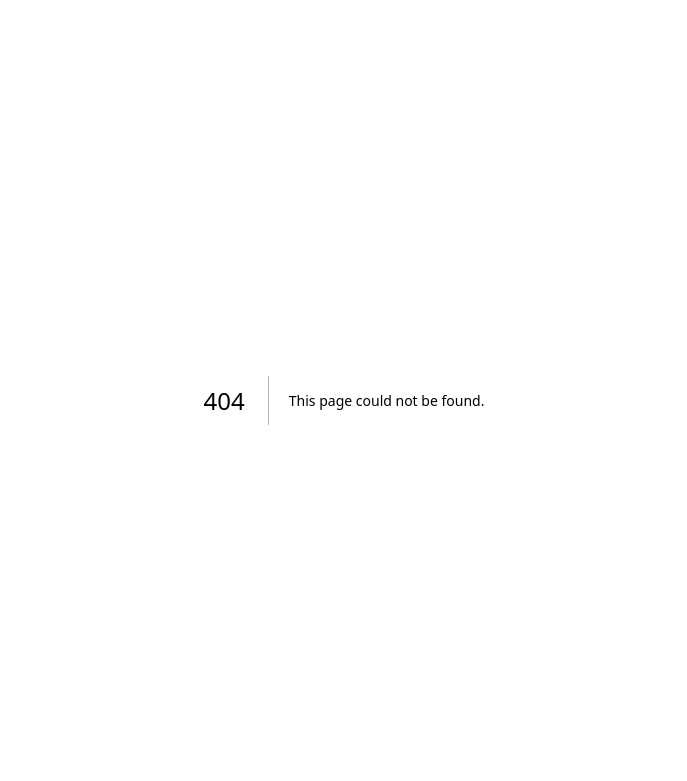
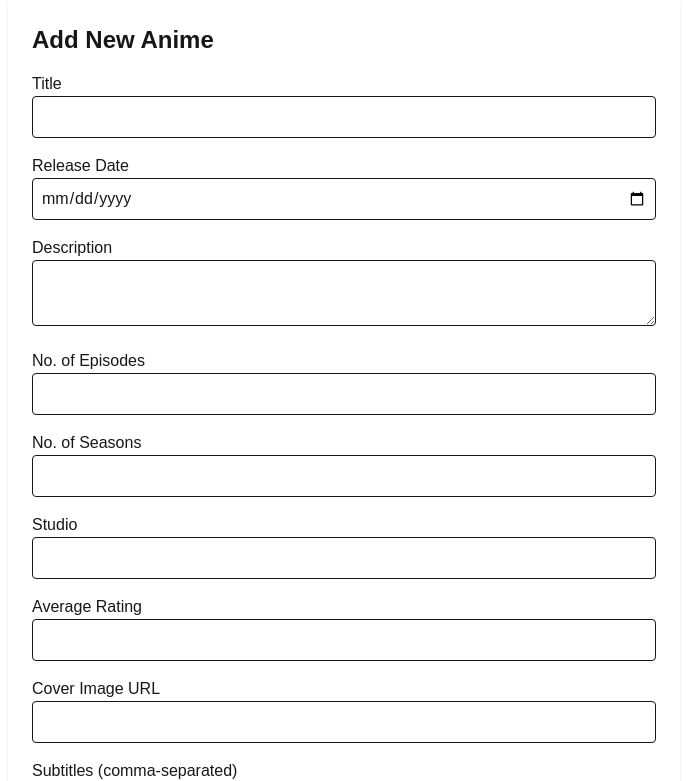
Before and after one commit to AamanPrime/AniVerse, a Next.js app: page /admin/addmovie in a window 1280 px wide. Before the commit this address had no page. Shown: the top 781 px of the page, without its empty margins (296-983 px from the left). Built offline with nearby package versions, Linux system fonts and the light colour scheme.

Commit message:
minor change

```diff
--- /dev/null
+++ b/src/app/admin/addmovie/page.jsx
@@ -0,0 +1,119 @@
+"use client";
+import { useState } from "react";
+
+export default function AddAnimePage() {
+  const [formData, setFormData] = useState({
+    Title: "",
+    ReleaseDate: "",
+    Description: "",
+    NoOfEpisodes: "",
+    NoOfSeasons: "",
+    Studio: "",
+    AverageRating: "",
+    CoverImage: "",
+    Subtitles: "",
+    Actors: "",
+    Languages: "",
+    Genres: "",
+  });
+
+  const handleChange = (e) => {
+    const { name, value } = e.target;
+    setFormData((prev) => ({
+      ...prev,
+      [name]: value,
+    }));
+  };
+
+  const handleSubmit = async (e) => {
+    e.preventDefault();
+
+    // Convert comma-separated strings to arrays for JSON fields
+    const dataToSend = {
+      ...formData,
+      NoOfEpisodes: parseInt(formData.NoOfEpisodes),
+      NoOfSeasons: parseInt(formData.NoOfSeasons),
+      AverageRating: parseFloat(formData.AverageRating),
+      Subtitles: formData.Subtitles.split(",").map((s) => s.trim()),
+      Actors: formData.Actors.split(",").map((a) => a.trim()),
+      Languages: formData.Languages.split(",").map((l) => l.trim()),
+      Genres: formData.Genres.split(",").map((g) => g.trim()),
+    };
+
+    try {
+      const res = await fetch("/api/animes", {
+        method: "POST",
+        headers: { "Content-Type": "application/json" },
+        body: JSON.stringify(dataToSend),
+      });
+
+      if (res.ok) {
+        alert("Anime added successfully!");
+        setFormData({
+          Title: "",
+          ReleaseDate: "",
+          Description: "",
+          NoOfEpisodes: "",
+          NoOfSeasons: "",
+          Studio: "",
+          AverageRating: "",
+          CoverImage: "",
+          Subtitles: "",
+          Actors: "",
+          Languages: "",
+          Genres: "",
+        });
+      } else {
+        alert("Failed to add anime.");
+      }
+    } catch (err) {
+      console.error("Error:", err);
+    }
+  };
+
+  return (
+    <div className="max-w-2xl mx-auto p-6 bg-white shadow rounded">
+      <h1 className="text-2xl font-bold mb-4">Add New Anime</h1>
+      <form onSubmit={handleSubmit} className="space-y-4">
+        {[
+          { label: "Title", name: "Title" },
+          { label: "Release Date", name: "ReleaseDate", type: "date" },
+          { label: "Description", name: "Description", type: "textarea" },
+          { label: "No. of Episodes", name: "NoOfEpisodes", type: "number" },
+          { label: "No. of Seasons", name: "NoOfSeasons", type: "number" },
+          { label: "Studio", name: "Studio" },
+          { label: "Average Rating", name: "AverageRating", type: "number", step: "0.1" },
+          { label: "Cover Image URL", name: "CoverImage" },
+          { label: "Subtitles (comma-separated)", name: "Subtitles" },
+          { label: "Actors (comma-separated)", name: "Actors" },
+          { label: "Languages (comma-separated)", name: "Languages" },
+          { label: "Genres (comma-separated)", name: "Genres" },
+        ].map(({ label, name, type = "text", step }) => (
+          <div key={name}>
+            <label className="block font-medium">{label}</label>
+            {type === "textarea" ? (
+              <textarea
+                name={name}
+                value={formData[name]}
+                onChange={handleChange}
+                className="w-full p-2 border rounded"
+              />
+            ) : (
+              <input
+                type={type}
+                name={name}
+                step={step}
+                value={formData[name]}
+                onChange={handleChange}
+                className="w-full p-2 border rounded"
+              />
+            )}
+          </div>
+        ))}
+        <button type="submit" className="px-4 py-2 bg-blue-600 text-white rounded">
+          Submit
+        </button>
+      </form>
+    </div>
+  );
+}
--- a/src/app/admin/page.jsx
+++ b/src/app/admin/page.jsx
@@ -2,7 +2,8 @@
 
 import { useEffect, useState } from "react";
 import { useRouter } from "next/navigation";
-import jwt_decode from "jwt-decode";
+import { jwtDecode } from "jwt-decode";
+
 import Navbar from "@/Components/Navbar";
 
 export default function Main() {
@@ -27,7 +28,8 @@ export default function Main() {
     }
 
     try {
-      const decoded = jwt_decode(token);
+      const decoded = jwtDecode(token);
+
       console.log("Decoded token:", decoded); // Debug: Check the role
 
       if (decoded?.role?.toLowerCase() === "admin") {
--- a/src/app/anime/[animeId]/reviews/page.jsx
+++ b/src/app/anime/[animeId]/reviews/page.jsx
@@ -123,7 +123,7 @@ const AnimeReviews = () => {
           <div className="mt-8 flex justify-center">
             <button
                 className="bg-red-600 text-white px-6 py-3 rounded-lg shadow-lg hover:bg-red-900 transition"
-                onClick={() => redirect(`/streaming/${animeId}`)}
+                onClick={() => redirect(`/streaming/${animeId}/1/1`)}
               >
                 🎬 Watch Now
               </button>
--- a/src/app/streaming/[animeId]/page.jsx
+++ b/src/app/streaming/[animeId]/[seasonid]/[episodeid]/page.jsx
@@ -29,13 +29,21 @@ export default function AnimeStreamingPage() {
         {/* Video & Next Episode */}
         <div className="flex flex-col lg:flex-row gap-6">
           <div className="flex-1 bg-black aspect-video rounded-lg shadow-lg"></div>
-          <div className="w-full md:w-1/3 bg-gray-900 p-4 rounded-lg shadow-md">
-            <h3 className="text-red-500 text-lg font-semibold mb-2">Next Episode</h3>
+          {/* <h3 className="text-red-500 text-lg font-semibold mb-2 inline">Next Episode</h3> */}
+          <div className="w-full md:w-1/3 bg-gray-900 p-4 rounded-lg shadow-md h-[400px] overflow-y-auto scrollbar-thin scrollbar-thumb-gray-700 scrollbar-track-gray-800">
 
-            <button className="w-full bg-gray-800 p-3 rounded-md text-left hover:bg-red-600 transition">
+
+            {[...Array(anime?.noofepisodes)].map((_, i) => (
+              <button key={i} className="w-full bg-gray-800 p-3 rounded-md text-left hover:bg-red-600 transition mb-2">
+                {/* <p className="text-sm text-gray-400">Episode {i + 1}</p> */}
+                <p className="text-white font-bold">Episode {i + 1}</p>
+              </button>
+            ))}
+
+            {/* <button className="w-full bg-gray-800 p-3 rounded-md text-left hover:bg-red-600 transition">
               <p className="text-sm text-gray-400">Episode 1</p>
               <p className="text-white font-bold">Episode Title</p>
-            </button>
+            </button> */}
           </div>
         </div>
 
--- a/tsconfig.json
+++ b/tsconfig.json
@@ -22,6 +22,6 @@
       "@/*": ["./src/*"]
     }
   },
-  "include": ["next-env.d.ts", "**/*.ts", "**/*.tsx", ".next/types/**/*.ts", "src/dbConfig/dbConfig.js", "src/app/page.jsx", "src/app/search/[moviename]/page.jsx.jsx", "src/app/streaming/[animeId]/page.jsx"],
+  "include": ["next-env.d.ts", "**/*.ts", "**/*.tsx", ".next/types/**/*.ts", "src/dbConfig/dbConfig.js", "src/app/page.jsx", "src/app/search/[moviename]/page.jsx.jsx", "src/app/streaming/[animeId]/[seasonid]/[episodeid]/page.jsx"],
   "exclude": ["node_modules"]
 }
```
